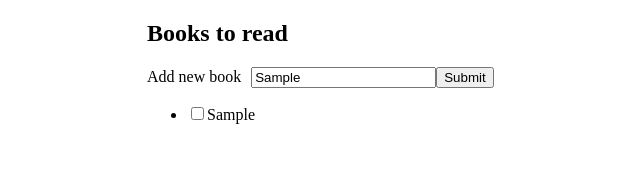
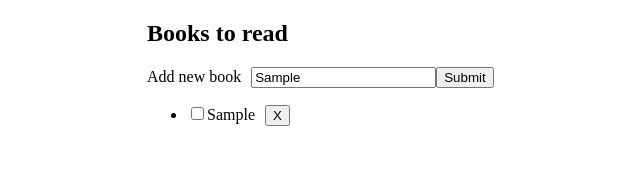
Before and after one commit to askeroff/testing-react, a React app: page / in a window 1280 px wide. Both pictures are taken after typing "Sample" into the empty fields and a click on the input 657 px from the left and 77 px from the top of the page. Shown: the top 194 px of the page, without its empty margins (193-833 px from the left). Built offline with nearby package versions, Linux system fonts and the light colour scheme; the HTML template or start-up script is replaced by a standard one.

Commit message:
accept delete prop

```diff
--- a/src/list-item.jsx
+++ b/src/list-item.jsx
@@ -17,13 +17,16 @@ class ListItem extends React.Component {
 
   render() {
     const { checked } = this.state;
-    const { id } = this.props;
+    const { id, deleteBook } = this.props;
     const decorated = checked ? 'line-through' : 'unset';
-    const key = `book-${id}`;
     const checkboxId = `checkbox-${id}`;
+    const buttonId = `button-${id}`;
     return (
-      <li style={{ textDecoration: decorated }} data-testid={key}>
-        <label htmlFor={checkboxId}>
+      <li
+        style={{ textDecoration: decorated, marginBottom: '10px' }}
+        data-testid={'book'}
+      >
+        <label data-testid={checkboxId} htmlFor={checkboxId}>
           <Checkbox
             id={checkboxId}
             onChange={e => this.handleChange(e, id)}
@@ -31,6 +34,15 @@ class ListItem extends React.Component {
           />
           {this.props.name}
         </label>
+        <label
+          data-testid={buttonId}
+          style={{ marginLeft: '10px' }}
+          htmlFor={buttonId}
+        >
+          <button id={buttonId} onClick={() => deleteBook(id)}>
+            X
+          </button>
+        </label>
       </li>
     );
   }
```
